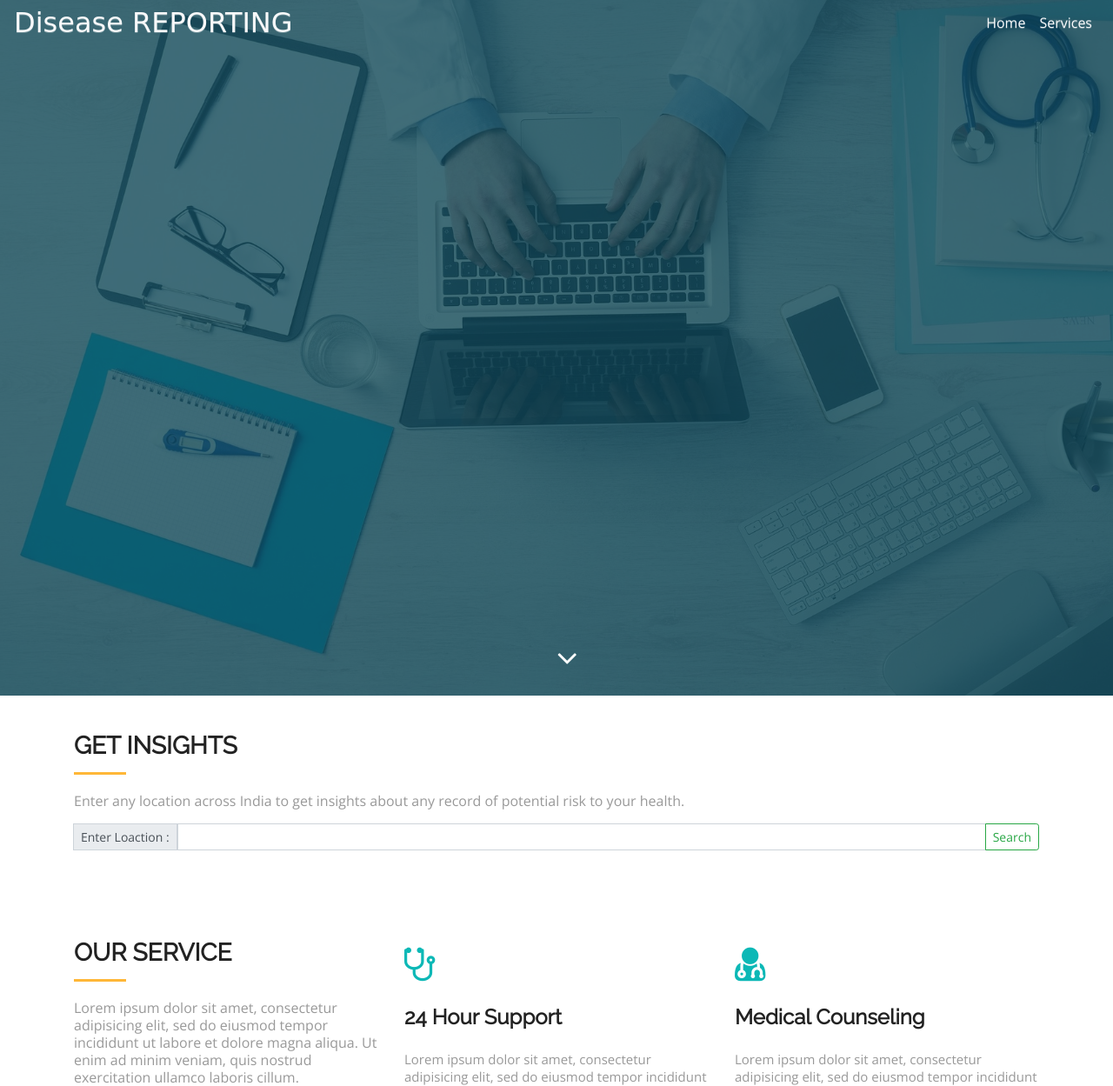
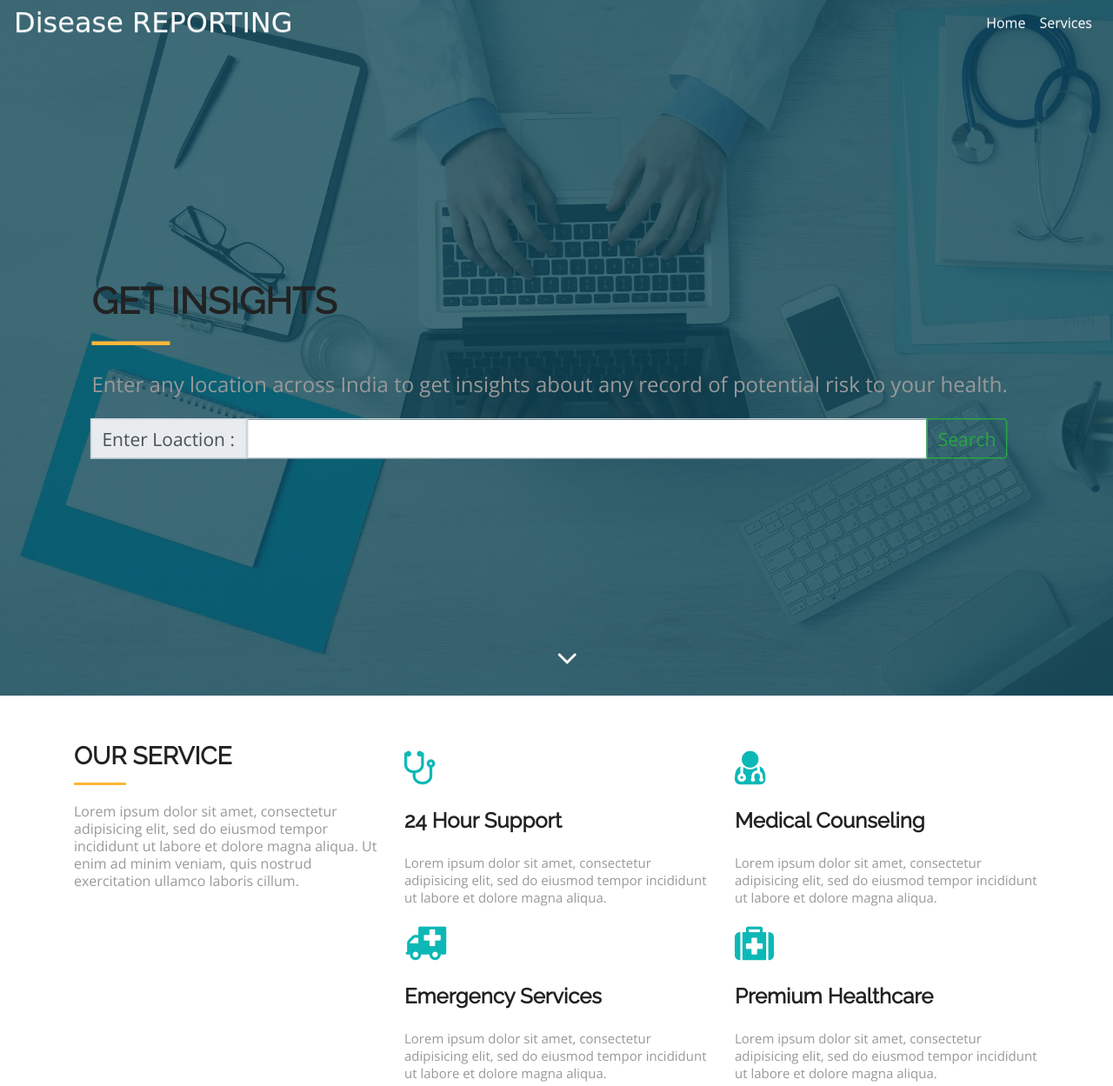
Before and after one commit to biswajitpatra/Disease-Reporting-System, a Django app: page / in a window 1280 px wide. Shown: the top 1249 px of the page at 87% size. Run offline with Django 3.2, Linux system fonts and the light colour scheme; some libraries are stand-ins or nearby versions; some web fonts are replaced.

Commit message:
added jumbotron like feature to the banner

```diff
--- a/disdata/static/css/style.css
+++ b/disdata/static/css/style.css
@@ -96,6 +96,12 @@ banner
     top: 20%;
     left: 30%;
 }
+.banner-insights{
+    position: relative;
+    transform: scale(1.5);
+    left: 30%;
+    top: 120%;
+}
 section .card{
     position: absolute;
     top: 55%;
@@ -112,7 +118,11 @@ section .card{
 @media (max-width: 768px) {
 	.navbar-collapse {
 		background: rgba(28,74,90, 0.9);
-	}
+    }
+    .banner-insights{
+        left: 0;
+        transform: scale(.96);
+    }
 }
 
 .top-nav-collapse {
--- a/disdata/templates/index.html
+++ b/disdata/templates/index.html
@@ -44,11 +44,19 @@
       <div class="container">
         <div class="row">
           <div class="banner-info">
-            <div class="banner-logo text-center">
-
-            </div>
-            <div class="banner-text text-center">
-
+            <div class="banner-insights">
+              <h2 class="ser-title">Get insights </h2>
+              <hr class="botm-line">
+              <p>Enter any location across India to get insights about any record of potential risk to your health.</p>
+                <div class="input-group input-group-sm mb-3">
+                  <div class="input-group-append">
+                    <span class="input-group-text" id="inputGroup-sizing-sm">Enter Loaction :</span>
+                  </div>
+                  <input type="text" class="form-control" aria-label="Sizing example input" aria-describedby="inputGroup-sizing-sm">
+                  <div class="input-group-append">
+                    <button class="btn btn-outline-success" type="button" id="button-addon2">Search</button>
+                  </div>
+                </div>
             </div>
             <div class="overlay-detail text-center">
              <p> <a href="#service"><i class="fa fa-angle-down"></i></a></p>
@@ -58,7 +66,7 @@
       </div>
     </div>
   </section>
-  <section class="areaReport my-5">
+  <!-- <section class="areaReport my-5">
     <div class="container">
       <h2 class="ser-title">Get insights </h2>
       <hr class="botm-line">
@@ -74,7 +82,7 @@
         </div>
     </div>
 
-  </section>
+  </section> -->
   <section id="service" class="section-padding">
     <div class="container">
       <div class="row">
```
